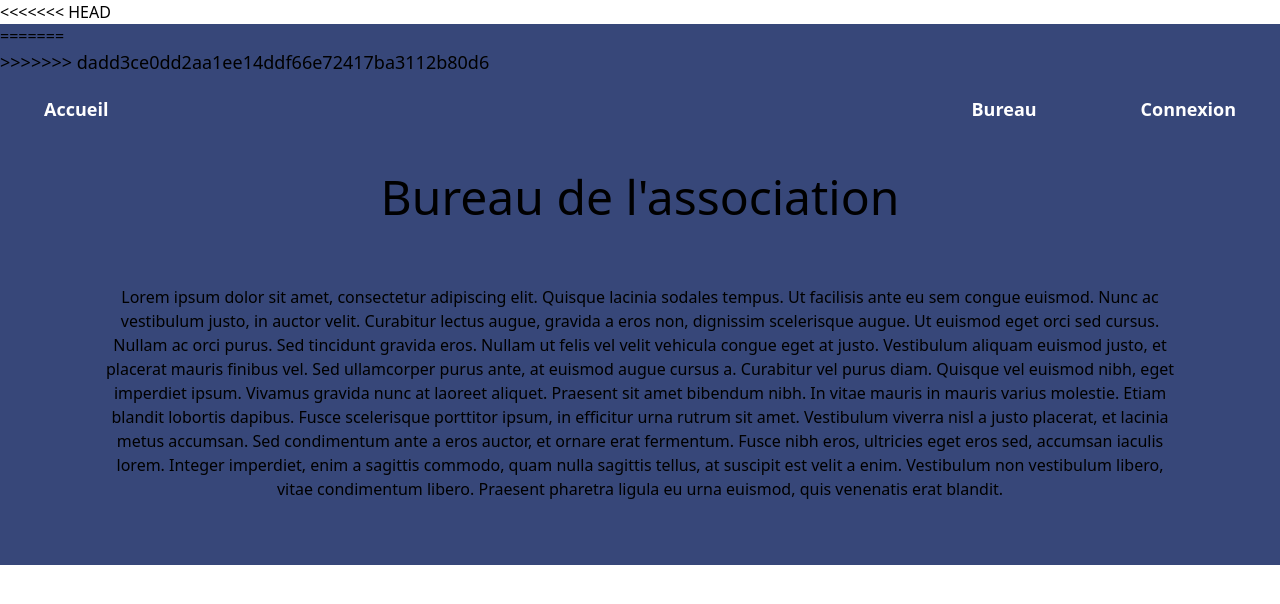
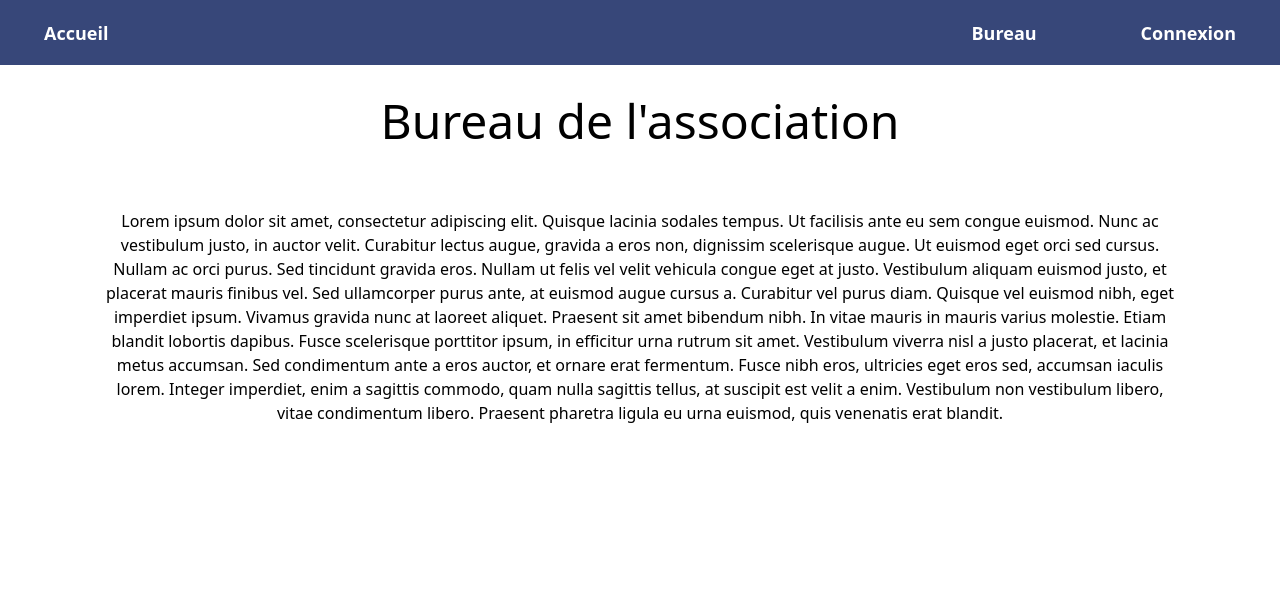
Before and after one commit to BaptisteRdt/Site-association-pr-fecture-Limoges, a Symfony app: template app/templates/bureau/index.html.twig in a window 1280 px wide. Shown: the top 604 px of the page. Run offline with Twig, Linux system fonts and the light colour scheme; the template is opened without the code that fills it, so the values that code supplies are empty; style sheets or scripts are compiled from the project's sources; some libraries are stand-ins or nearby versions.

Commit message:
fixing css shop

```diff
--- a/app/templates/base.html.twig
+++ b/app/templates/base.html.twig
@@ -15,11 +15,7 @@
         {% endblock %}
     </head>
     <body>
-<<<<<<< HEAD
-        <nav class="bg-navbar-background">
-=======
         <nav class="bg-navbar-background text-lg">
->>>>>>> dadd3ce0dd2aa1ee14ddf66e72417ba3112b80d6
             <div class="px-8 mx-auto">
                 <ul class="flex items-center justify-between h-[65px]">
                     <div class="flex space-x-4">
--- a/app/templates/bureau/index.html.twig
+++ b/app/templates/bureau/index.html.twig
@@ -23,7 +23,7 @@
         Vestibulum non vestibulum libero, vitae condimentum libero. Praesent pharetra ligula eu urna euismod, quis venenatis erat blandit.
     </p>
 
-    <div class="grid place-items-center">
+    <div class="grid place-items-center mb-14">
         <div class="flex flex-wrap justify-center">
         {% set iterator = 0 %}
             {% set iteratorRow = 0 %}
@@ -31,7 +31,7 @@
             <div class="w-2/5">
                 {% if iteratorRow % 2 == 0 %}
                     {% if iterator % 2 == 0 %}
-                        <div class="flex flex-row justify-center content-between pb-12 border-r-2">
+                        <div class="flex flex-row justify-center content-between pb-12 border-black border-r-4">
                             {% if office.imageName is null %}
                                 <img class="w-[200px] h-[200px] border border-black" src="{{ asset('/ImageOffice/office_default.png') }}"/>
                             {% else %}
@@ -75,7 +75,7 @@
                         </div>
                         {% set iteratorRow = iteratorRow + 1 %}
                     {% else %}
-                        <div class="flex flex-row justify-center content-between pb-12 border-r-2">
+                        <div class="flex flex-row justify-center content-between pb-12 border-black border-r-4">
                             <div class="mr-8">
                                 <p class="font-bold text-2xl text-center">{{ office.role }}</p>
 
--- a/app/templates/shop/index.html.twig
+++ b/app/templates/shop/index.html.twig
@@ -17,7 +17,7 @@
     <div class="w-4/5 flex flex-wrap justify-between text-center">
         {% for article in articles %}
             <div class="w-1/3 p-8">
-                <div class="drop-shadow transition hover:scale-105 rounded-[16px] bg-gray-200">
+                <div class="drop-shadow transition  hover:scale-105 rounded-[16px] bg-gray-200">
                     <h2 class="text-3xl font-bold pt-6">{{ article.name }}</h2>
                     <div class="grid place-items-center p-4">
                         {% if article.imageName is null %}
@@ -28,7 +28,7 @@
                     </div>
                     <p class="text-xl text-justify p-6">{{ article.description }}</p>
                     <p class="text-2xl mb-2 ">Quantité : {{ article.quantite }}</p>
-                    <div class="bg-article-price-background h-20 flex flex-wrap rounded-b-lg items-center justify-center">
+                    <div class="bg-article-price-background h-20 flex flex-wrap rounded-b-[16px] items-center justify-center">
                         <div class="bg-navbar-background grid place-items-center w-10 h-10 rounded-full">
                             <a class="text-3xl text-white absolute" href="{{ path('panier_remove', {'id':article.id}) }}">-</a>
                         </div>
```
